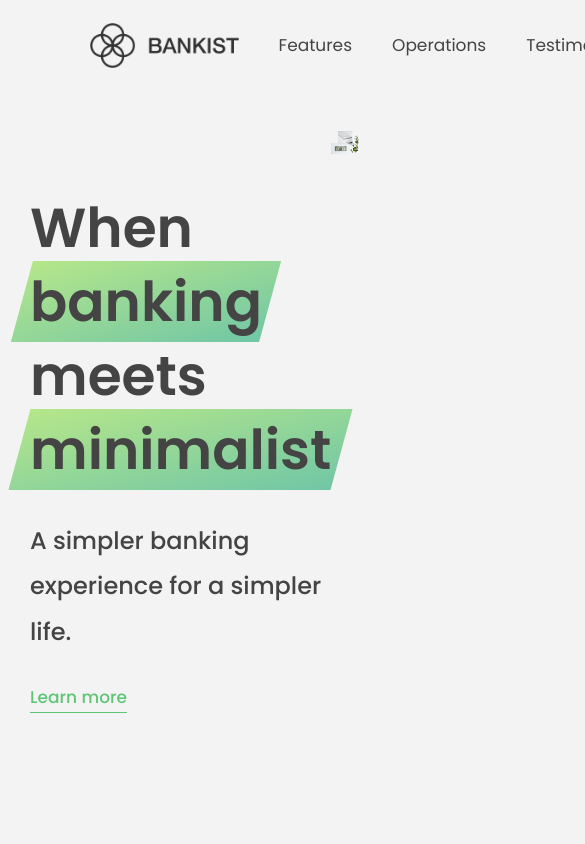
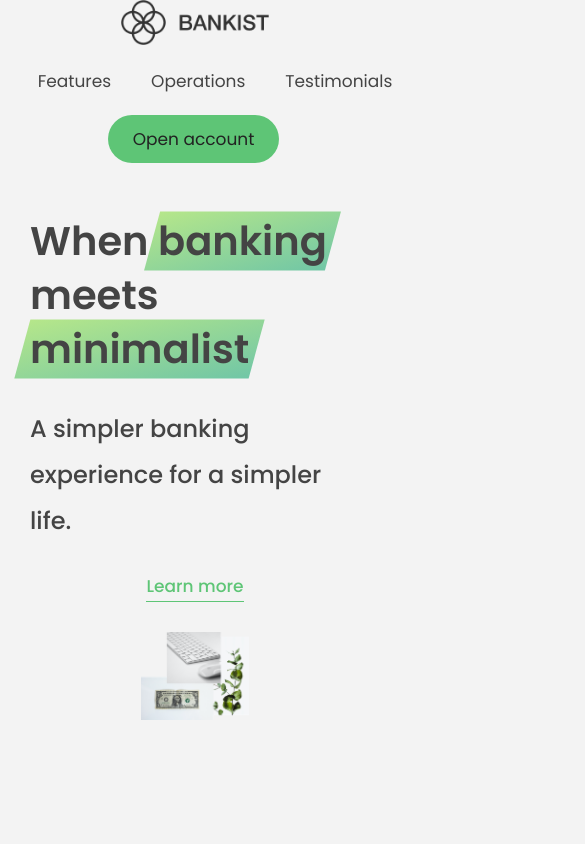
Before and after one commit to chernnovaa/Bankist, a website: page index.html in a window 390 px wide. Shown: the top 844 px of the page, 585 px wide, since content can reach past the window. Drawn offline with Linux system fonts and the light colour scheme.

Commit message:
Adaptive

```diff
--- a/sass/_base.scss
+++ b/sass/_base.scss
@@ -45,6 +45,10 @@ img {
 h1 {
   font-size: 5.5rem;
   line-height: 1.35;
+
+  @media only screen and (max-width: 990px) {
+    font-size: 4rem;
+  }
 }
 
 h4 {
--- a/sass/_features.scss
+++ b/sass/_features.scss
@@ -3,6 +3,10 @@
   grid-template-columns: 1fr 1fr;
   gap: 4rem;
   margin: 0 12rem;
+
+  @media only screen and (max-width: 990px) {
+    margin: 0;
+  }
 
   &__img {
     width: 100%;
@@ -13,6 +17,10 @@
     justify-self: center;
     width: 70%;
     font-size: 1.5rem;
+
+    @media only screen and (max-width: 990px) {
+      width: 100%;
+    }
   }
 
   &__icon {
--- a/sass/_header.scss
+++ b/sass/_header.scss
@@ -17,6 +17,12 @@
 
     align-items: start;
     justify-items: start;
+
+    @media only screen and (max-width: 850px) {
+      display: flex;
+      flex-direction: column;
+      align-items: center;
+    }
   }
 
   &__img {
@@ -24,6 +30,11 @@
     grid-column: 2 / 3;
     grid-row: 1 / span 4;
     transform: translateY(-6rem);
+
+    @media only screen and (max-width: 850px) {
+      width: 33%;
+      transform: translateY(0rem);
+    }
   }
 }
 
--- a/sass/_navigation.scss
+++ b/sass/_navigation.scss
@@ -6,6 +6,14 @@
   width: 100%;
   padding: 0 6rem;
   z-index: 100;
+
+  @media only screen and (max-width: 990px) {
+    padding: 0;
+  }
+
+  @media only screen and (max-width: 850px) {
+    flex-direction: column;
+  }
 
   &.sticky {
     position: fixed;
@@ -21,6 +29,19 @@
     display: flex;
     align-items: center;
     list-style: none;
+
+    @media only screen and (max-width: 850px) {
+      margin-top: 2rem;
+      position: relative;
+    }
+
+    @media only screen and (max-width: 850px) {
+      & .nav__item:last-child {
+        position: absolute;
+        top: 5rem;
+        left: 7rem;
+      }
+    }
   }
 
   &__item {
--- a/sass/_operations.scss
+++ b/sass/_operations.scss
@@ -4,9 +4,17 @@
 
   background-color: #fff;
 
+  @media only screen and (max-width: 990px) {
+    max-width: 50rem;
+  }
+
   &__tab {
     margin-right: 2.5rem;
     transform: translateY(-50%);
+
+    @media only screen and (max-width: 990px) {
+      padding: 2rem;
+    }
 
     &-container {
       display: flex;
@@ -48,11 +56,19 @@
     font-size: 1.7rem;
     padding: 2.5rem 7rem 6.5rem 7rem;
 
+    @media only screen and (max-width: 990px) {
+      padding: 2rem 4rem 4rem;
+    }
+
     &--active {
       display: grid;
       grid-template-columns: 7rem 1fr;
       column-gap: 3rem;
       row-gap: 0.5rem;
+
+      @media only screen and (max-width: 990px) {
+        column-gap: 2rem;
+      }
     }
 
     & p {
```
Also changed, not shown: css/style.css, sass/main.css.
